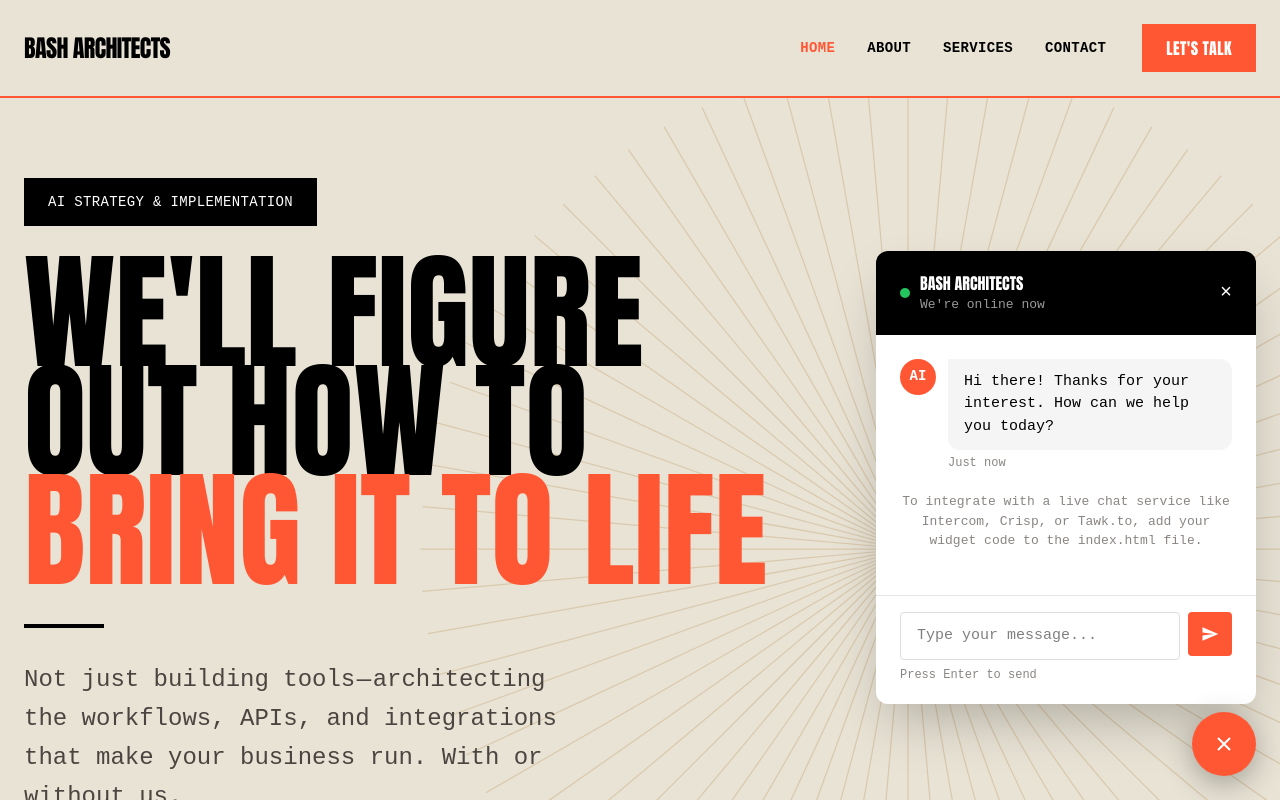
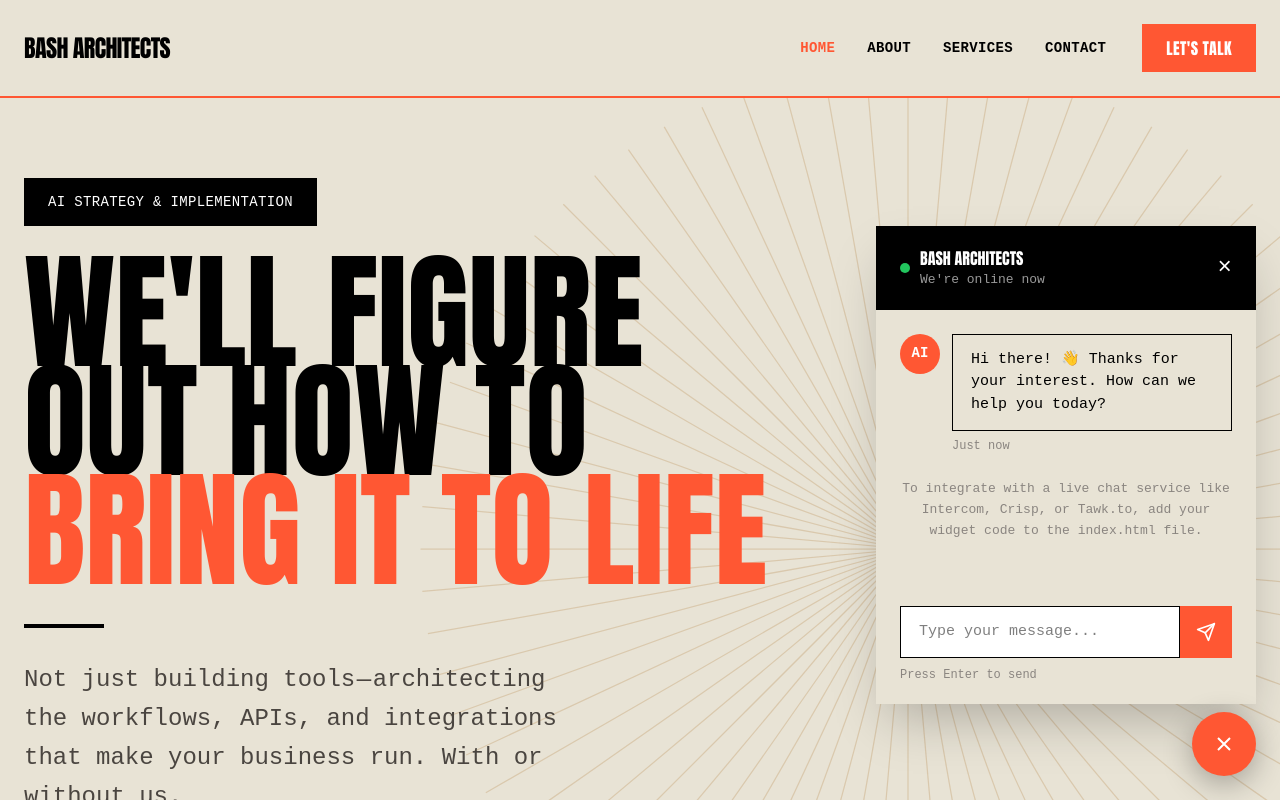
Before and after one commit to lordshua1337/bash-architects, a Next.js app: page / in a window 1280 px wide. Both pictures are taken after a click on the button 1224 px from the left and 744 px from the top of the page. Shown: the top 800 px of the page. Built offline with nearby package versions, Linux system fonts and the light colour scheme.

Commit message:
fix: chat widget matches original exactly -- beige bg, bordered bubble, bordered input

```diff
--- a/src/app/page.tsx
+++ b/src/app/page.tsx
@@ -140,7 +140,7 @@ function ChatWidget() {
   return (
     <>
       {open && (
-        <div style={{ position: 'fixed', bottom: 96, right: 24, width: 380, maxHeight: 520, background: 'white', borderRadius: 12, boxShadow: '0 25px 50px -12px rgba(0,0,0,0.25)', zIndex: 1000, display: 'flex', flexDirection: 'column', overflow: 'hidden' }}>
+        <div style={{ position: 'fixed', bottom: 96, right: 24, width: 380, maxHeight: 560, background: 'var(--bg)', boxShadow: '0 25px 50px -12px rgba(0,0,0,0.25)', zIndex: 1000, display: 'flex', flexDirection: 'column', overflow: 'hidden' }}>
           <div style={{ background: 'var(--bg-dark)', padding: '20px 24px', display: 'flex', alignItems: 'center', justifyContent: 'space-between' }}>
             <div style={{ display: 'flex', alignItems: 'center', gap: 10 }}>
               <div style={{ width: 10, height: 10, borderRadius: '50%', background: '#22C55E' }} />
@@ -149,37 +149,37 @@ function ChatWidget() {
                 <div style={{ fontSize: 13, color: 'rgba(255,255,255,0.6)' }}>We&apos;re online now</div>
               </div>
             </div>
-            <button onClick={() => setOpen(false)} style={{ background: 'none', border: 'none', cursor: 'pointer', color: 'white', fontSize: 20 }}>&times;</button>
+            <button onClick={() => setOpen(false)} style={{ background: 'none', border: 'none', cursor: 'pointer', color: 'white', fontSize: 24, lineHeight: 1 }}>&times;</button>
           </div>
           <div style={{ flex: 1, padding: 24, overflowY: 'auto' }}>
             <div style={{ display: 'flex', gap: 12, marginBottom: 16 }}>
-              <div style={{ width: 36, height: 36, borderRadius: '50%', background: 'var(--accent)', display: 'flex', alignItems: 'center', justifyContent: 'center', flexShrink: 0 }}>
+              <div style={{ width: 40, height: 40, borderRadius: '50%', background: 'var(--accent)', display: 'flex', alignItems: 'center', justifyContent: 'center', flexShrink: 0 }}>
                 <span style={{ fontSize: 14, fontWeight: 700, color: 'white' }}>AI</span>
               </div>
               <div>
-                <div style={{ background: '#F5F5F5', padding: '12px 16px', borderRadius: '0 12px 12px 12px', fontSize: 15, lineHeight: 1.5 }}>
-                  Hi there! Thanks for your interest. How can we help you today?
+                <div style={{ background: 'transparent', border: '1px solid var(--border)', padding: '14px 18px', fontSize: 15, lineHeight: 1.5, fontFamily: MONO }}>
+                  Hi there! {'\uD83D\uDC4B'} Thanks for your interest. How can we help you today?
                 </div>
-                <div style={{ fontSize: 12, color: 'var(--text-muted)', marginTop: 4 }}>Just now</div>
+                <div style={{ fontSize: 12, color: 'var(--text-muted)', marginTop: 6 }}>Just now</div>
               </div>
             </div>
-            <p style={{ fontSize: 13, color: 'var(--text-muted)', textAlign: 'center', lineHeight: 1.5, margin: '20px 0' }}>
+            <p style={{ fontSize: 13, color: 'var(--text-muted)', textAlign: 'center', lineHeight: 1.6, margin: '24px 0' }}>
               To integrate with a live chat service like Intercom, Crisp, or Tawk.to, add your widget code to the index.html file.
             </p>
           </div>
-          <div style={{ padding: '16px 24px 20px', borderTop: '1px solid #E5E5E5' }}>
-            <div style={{ display: 'flex', gap: 8 }}>
+          <div style={{ padding: '16px 24px 20px' }}>
+            <div style={{ display: 'flex', gap: 0 }}>
               <input
                 value={message}
                 onChange={(e) => setMessage(e.target.value)}
                 placeholder="Type your message..."
-                style={{ flex: 1, padding: '12px 16px', border: '1px solid #DDD', borderRadius: 4, fontSize: 15, outline: 'none', fontFamily: MONO }}
+                style={{ flex: 1, padding: '14px 18px', border: '1px solid var(--border)', background: 'white', fontSize: 15, outline: 'none', fontFamily: MONO }}
               />
-              <button style={{ width: 44, height: 44, background: 'var(--accent)', border: 'none', borderRadius: 4, cursor: 'pointer', display: 'flex', alignItems: 'center', justifyContent: 'center' }}>
-                <svg width="18" height="18" viewBox="0 0 24 24" fill="white"><path d="M2.01 21L23 12 2.01 3 2 10l15 2-15 2z" /></svg>
+              <button style={{ width: 52, height: 52, background: 'var(--accent)', border: '1px solid var(--accent)', cursor: 'pointer', display: 'flex', alignItems: 'center', justifyContent: 'center', flexShrink: 0 }}>
+                <svg width="20" height="20" viewBox="0 0 24 24" fill="none" stroke="white" strokeWidth="2" strokeLinecap="round" strokeLinejoin="round"><path d="M22 2L11 13" /><path d="M22 2L15 22L11 13L2 9L22 2Z" /></svg>
               </button>
             </div>
-            <p style={{ fontSize: 12, color: 'var(--text-muted)', marginTop: 6 }}>Press Enter to send</p>
+            <p style={{ fontSize: 12, color: 'var(--text-muted)', marginTop: 8 }}>Press Enter to send</p>
           </div>
         </div>
       )}
```
